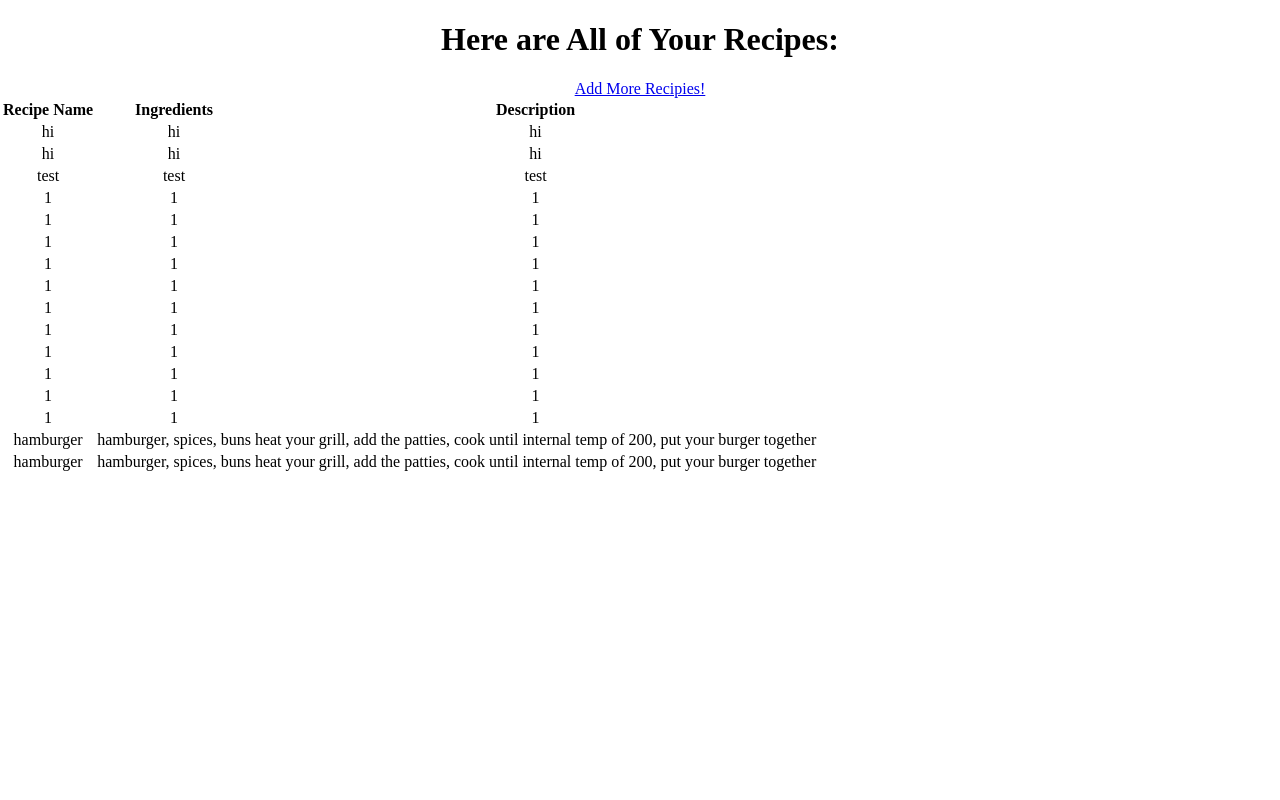
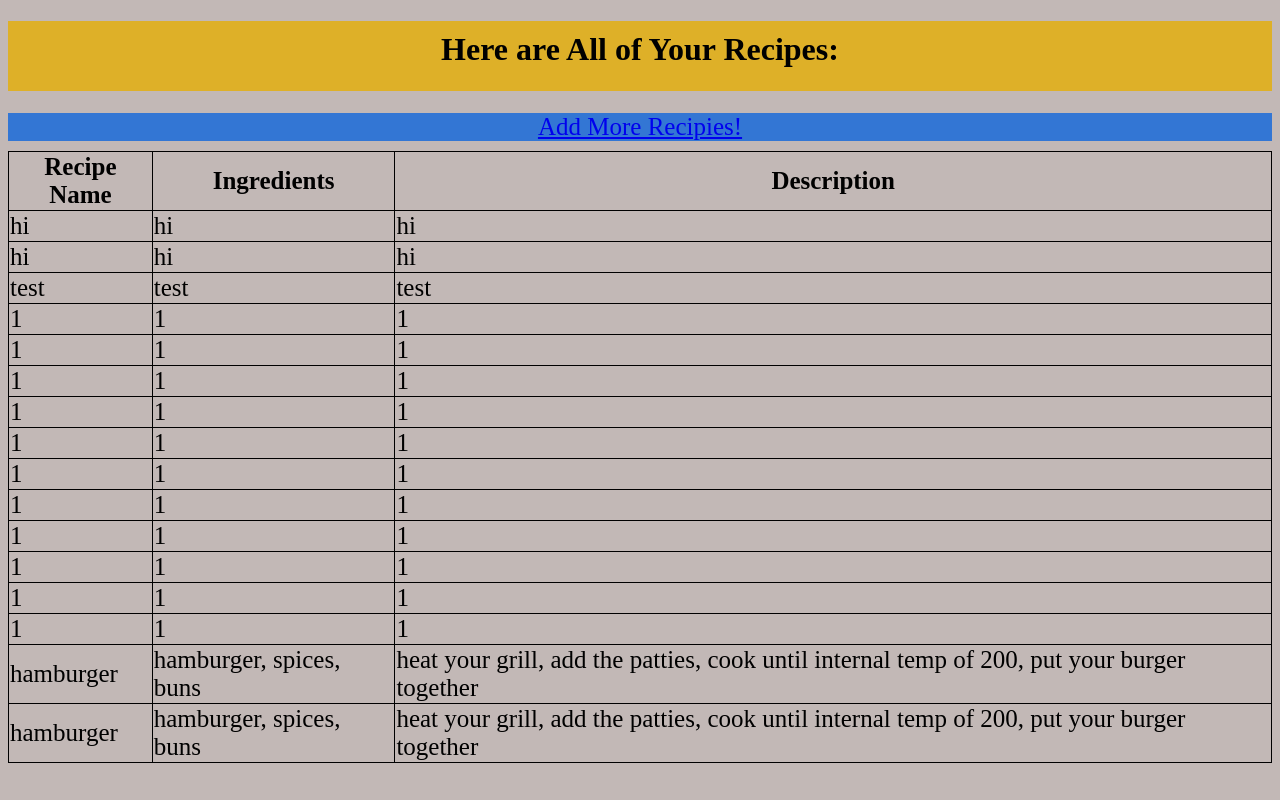
Before and after one commit to claytonmsafranek/Recipe_Book, a Flask app: page /show_recipes.html in a window 1280 px wide. Run offline with Flask 2, Linux system fonts and the light colour scheme; data comes from the database, SQL or seed files in the repository; both versions use the stored data as it was before the commit.

Commit message:
Added CSS Styling
Added color to pages and made the web page more attractive

```diff
--- a/app.py
+++ b/app.py
@@ -24,7 +24,7 @@
 db.create_all()
 
 #variables to alter between local and production environments
-local_home = '/index.html'
+local_home = '/'
 prod_home = '/hello_flask.html'
 
 @app.route(local_home, methods = ['POST', 'GET'])
--- a/static/css/main.css
+++ b/static/css/main.css
@@ -1,4 +1,45 @@
 body {
-    margin: 0;
+    background-color: #c2b8b6;
+}
+
+
+
+body h1 {
+    background-color: #deb028;
+    height: 50px;
+    vertical-align: middle;
+    padding: 10px;
     text-align: center;
 }
+
+body h4 {
+    text-align: center;
+}
+
+body nav {
+    text-decoration: none;
+    background-color: #3376d4;
+    color: #ffffff;
+    font-size: 25px;
+    text-align: center;
+}
+
+body form {
+    border-style: double;
+    text-align: center;
+    margin-left: 300px;
+    margin-right: 300px;
+}
+
+body th, td {
+    font-size: 25px;
+    border: 1px solid;
+
+}
+
+body table {
+    border-collapse: collapse;
+    margin-left: auto;
+    margin-right: auto;
+    margin-top: 10px;
+}
--- a/templates/index.html
+++ b/templates/index.html
@@ -5,9 +5,7 @@
     <link rel="stylesheet" href="static/css/main.css">
     <title>Recipe Book!</title>
 </head>
-<header>
 
-</header>
 <body>
     <h1>Welcome to your Recipe Book!</h1>
     <h4>Please enter a recipe you would like to save below. Or choose to view the recipes you have saved.</h4>
@@ -18,7 +16,7 @@
 
     <h1>Add Recipe</h1>
     <!--PROD: <form action="/app1/hello_flask.html" method="POST">-->
-    <form action="/index.html" method="POST">
+    <form action="/" method="POST">
         <p>Recipe Name: <input type="text" name="name" required/></p>
         Recipe Ingredients: <br>
         <textarea rows="10" cols="50" name="ingredients" required></textarea><br><br>
--- a/templates/show_recipes.html
+++ b/templates/show_recipes.html
@@ -8,7 +8,7 @@
 <body>
     <h1>Here are All of Your Recipes:</h1>
     <nav>
-        <a href="/index.html">Add More Recipies!</a>
+        <a href="/">Add More Recipies!</a>
         <!--PROD: <a href="/app1/hello_flask.html">Add More Recipies!</a>-->
     </nav>
     <table>
--- a/templates/single_recipe.html
+++ b/templates/single_recipe.html
@@ -8,7 +8,7 @@
 <body>
     <h1>You Successfully Added the Follwing Recipe:</h1>
     <nav>
-        <a href="/index.html">Add More Recipies!</a>
+        <a href="/">Add More Recipies!</a>
         <!--PROD: <a href="/app1/hello_flask.html">Add More Recipies!</a>-->
         <a href="/show_recipes.html">View All Recipies!</a>
         <!--PROD: <a href="/app1/show_recipes.html">View All Recipies!</a>-->
```
Also changed, not shown: README.md, test.db.
